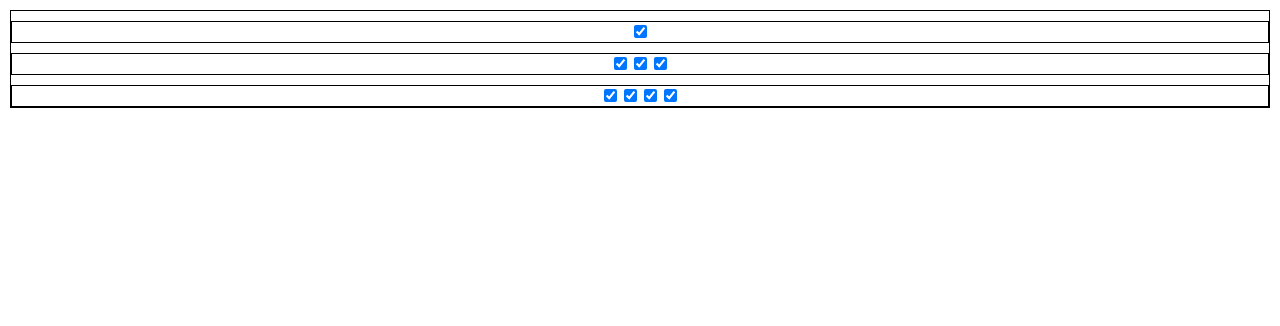
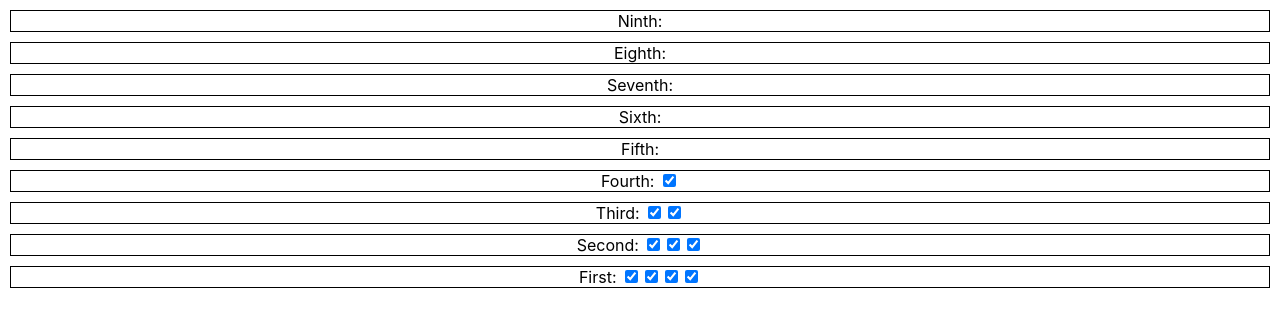
Before and after one commit to paigetech/spell-ui, a React (Create React App) app: page / in a window 1280 px wide. Shown: the top 326 px of the page. Built offline with nearby package versions, Linux system fonts and the light colour scheme.

Commit message:
Allow decrementing spells, sorta

```diff
--- a/src/App.js
+++ b/src/App.js
@@ -2,47 +2,56 @@ import React, { useState, useContext } from 'react';
 import logo from './logo.svg';
 import './App.css';
 
-const fetch = [4, 3, 1] // This will be where we grab from the API later
-const spells = {
-  spellSlots: fetch.reverse(),
-  setSpellSlots: () => {
-    console.log("BOOM!")
-  }
+let fetch = [4, 3, 2, 1, 0, 0, 0, 0, 0].reverse(); // This will be where we grab from the API later
+
+function blah (position) {
+  console.log("BOOM!", position);
+  spells.spellSlots[position] = spells.spellSlots[position] - 1;
+  console.log(spells.spellSlots);
 }
-const SpellSlotContext = React.createContext(spells)
+
+let spells = {
+  spellSlots: fetch, // Remember this is reversed!
+  setSpellSlots: blah
+}
+
+const SpellSlotContext = React.createContext()
 
 function Pyramid() {
   const context = useContext(SpellSlotContext)
+  const [spellSlots, setSpellSlots] = useState(context.spellSlots)
+
+  const levelLabels = ["First", "Second", "Third", "Fourth", "Fifth", "Sixth", "Seventh", "Eighth", "Ninth"].reverse();
 
   return (
-    <div style={{margin: '10px', border: '1px solid'}}>
-      {context.spellSlots.map((slots, index) => {
-        return <Row slots={slots} key={index} />
+    <div style={{margin: '10px'}}>
+      {spellSlots.map((slots, index) => {
+        return <Row slots={slots} label={levelLabels[index]} position={index} key={index} />
       })}
     </div>
   )
 }
 
-function Row({ slots }) {
+function Row({ slots, label, position }) {
   const context = useContext(SpellSlotContext)
 
   let checkboxes = [];
   for (let index = 0; index < slots; index++) {
-    checkboxes.push(<Checkbox checked={true} key={index}/>)
+    checkboxes.push(<Checkbox checked={true} key={index} position={position}/>)
   }
 
   return(
     <div style={{marginTop: '10px', border: '1px solid'}}>
-      {checkboxes}
+      <label>{label}:</label> {checkboxes}
     </div>
   )
 }
 
-function Checkbox({ checked }) {
+function Checkbox({ checked, position }) {
   const context = useContext(SpellSlotContext)
 
   function handleChange() {
-    context.setSpellSlots()
+    context.setSpellSlots(position)
   }
 
   return <input type='checkbox' defaultChecked={checked} onClick={handleChange}></input>
```
